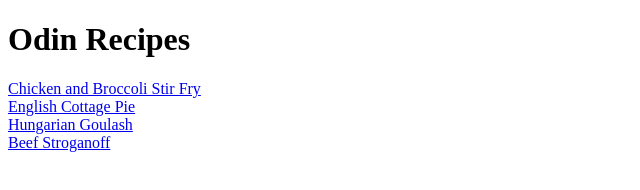
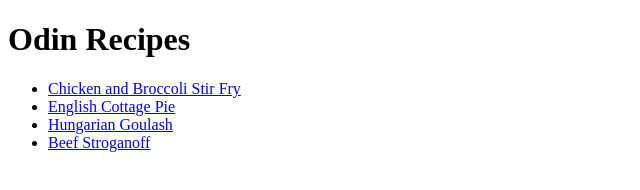
Before and after one commit to JAnders01/recipes-project, a plain HTML site: page index.html in a window 1280 px wide. Shown: the whole page, without its empty margins (0-640 px from the left). Drawn offline with Linux system fonts and the light colour scheme.

Commit message:
Add links on homepage to an unoordered list

```diff
--- a/index.html
+++ b/index.html
@@ -7,9 +7,11 @@
     </head>
     <body>
         <h1>Odin Recipes</h1>
-        <a href="recipes/chickenstirfry.html">Chicken and Broccoli Stir Fry</a><br/>
-        <a href="recipes/cottagepie.html">English Cottage Pie</a><br/>
-        <a href="recipes/goulash.html">Hungarian Goulash</a><br/>
-        <a href="recipes/stroganoff.html">Beef Stroganoff</a><br/>
+        <ul>
+            <li><a href="recipes/chickenstirfry.html">Chicken and Broccoli Stir Fry</a></li>
+            <li><a href="recipes/cottagepie.html">English Cottage Pie</a></li>
+            <li><a href="recipes/goulash.html">Hungarian Goulash</a></li>
+            <li><a href="recipes/stroganoff.html">Beef Stroganoff</a></li>
+        </ul>
     </body>
 </html>
```
